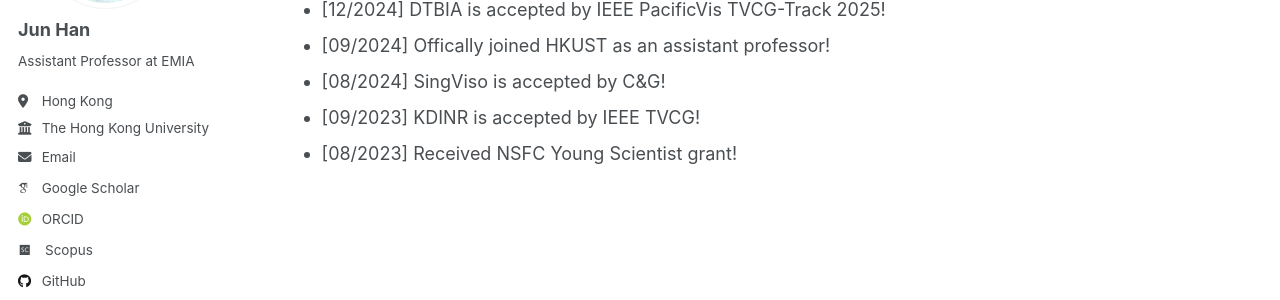
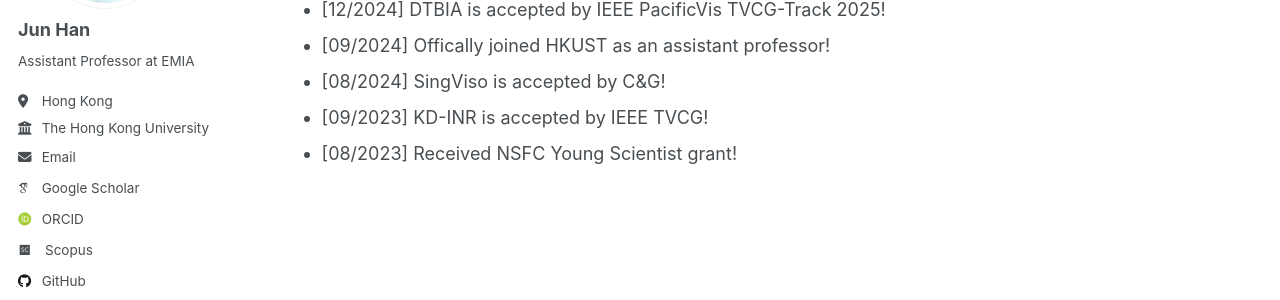
Before and after one commit to stevenhan1991/stevenhan1991.github.io, a Jekyll site: the page built from _pages/about.md, in a window 1280 px wide and 900 px high, scrolled down 935 px. Shown: the part 335-635 px from the top of the window. Built offline with Jekyll 4.4.1, drawn with Linux system fonts in a browser that asks for light colours; some web fonts are replaced.

Commit message:
Update about.md

```diff
--- a/_pages/about.md
+++ b/_pages/about.md
@@ -35,6 +35,6 @@ Materials include: CV (education background, academic ranking, list of papers/pr
   <li>[12/2024] DTBIA is accepted by IEEE PacificVis TVCG-Track 2025!</li>
   <li>[09/2024] Offically joined HKUST as an assistant professor!</li>
   <li>[08/2024] SingViso is accepted by C&G!</li>
-  <li>[09/2023] KDINR is accepted by IEEE TVCG!</li>
+  <li>[09/2023] KD-INR is accepted by IEEE TVCG!</li>
   <li>[08/2023] Received NSFC Young Scientist grant!</li>
 </ul>
```
